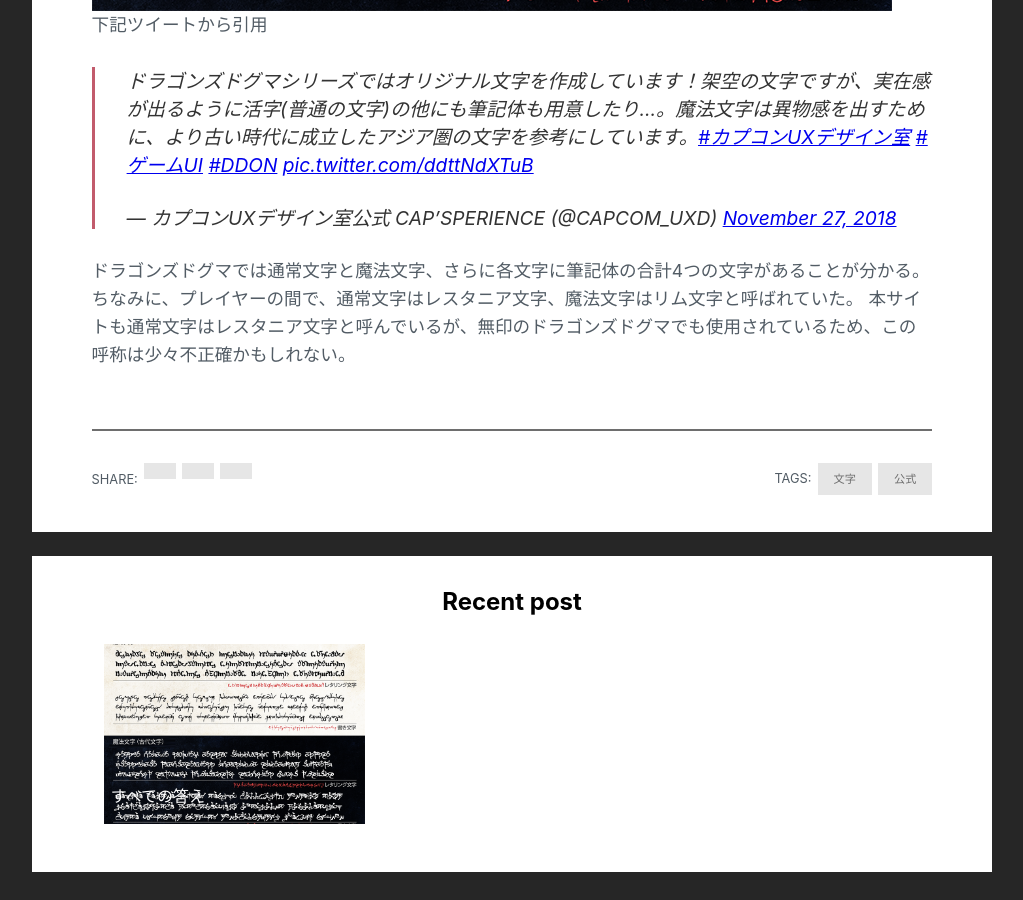
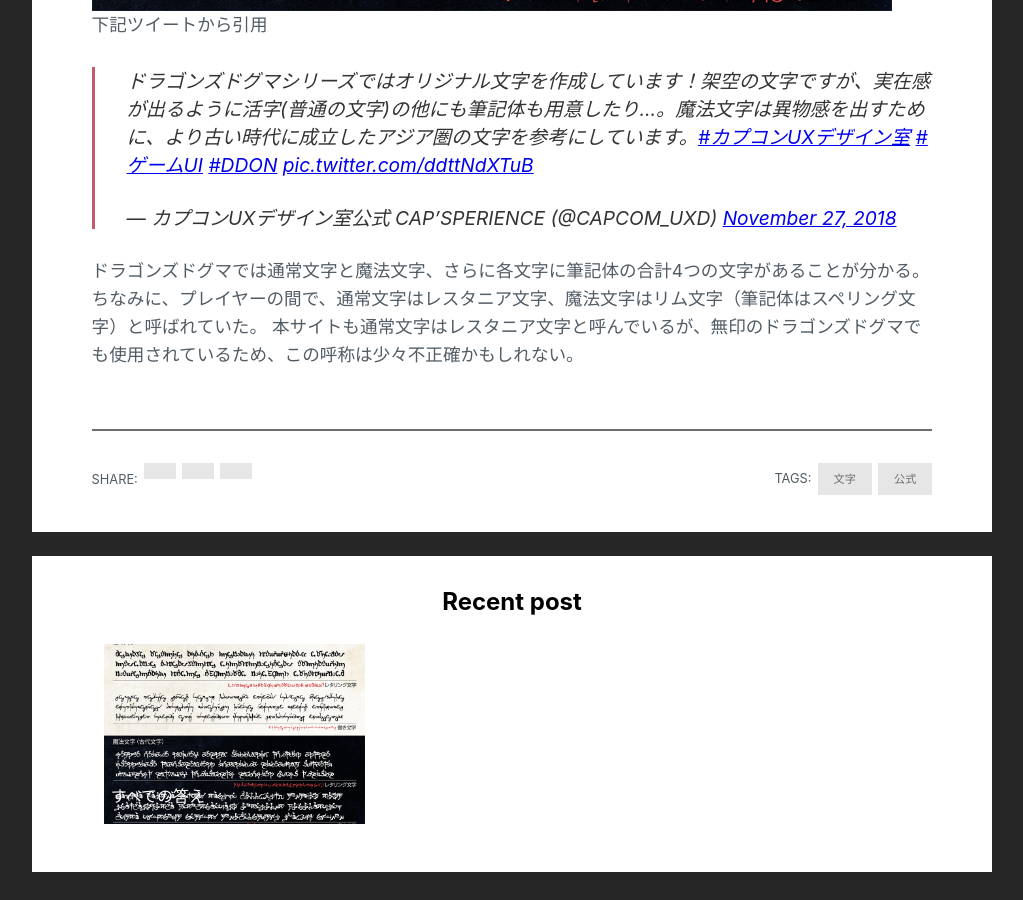
Before and after one commit to nururefu/Lestanianese, a Jekyll site: the page built from docs/_posts/2019-12-07-all-answer.md, in a window 1280 px wide and 900 px high, scrolled down 1220 px. Shown: the whole window, without its empty margins (128-1151 px from the left). Built offline with Jekyll 4.4.1, drawn with Linux system fonts in a browser that asks for light colours; comment, search, counter and statistics services are not loaded.

Commit message:
update image

```diff
--- a/docs/_posts/2019-12-07-all-answer.md
+++ b/docs/_posts/2019-12-07-all-answer.md
@@ -16,5 +16,5 @@
 <blockquote class="twitter-tweet"><p lang="ja" dir="ltr">ドラゴンズドグマシリーズではオリジナル文字を作成しています！架空の文字ですが、実在感が出るように活字(普通の文字)の他にも筆記体も用意したり…。魔法文字は異物感を出すために、より古い時代に成立したアジア圏の文字を参考にしています。<a href="https://twitter.com/hashtag/%E3%82%AB%E3%83%97%E3%82%B3%E3%83%B3UX%E3%83%87%E3%82%B6%E3%82%A4%E3%83%B3%E5%AE%A4?src=hash&amp;ref_src=twsrc%5Etfw">#カプコンUXデザイン室</a> <a href="https://twitter.com/hashtag/%E3%82%B2%E3%83%BC%E3%83%A0UI?src=hash&amp;ref_src=twsrc%5Etfw">#ゲームUI</a> <a href="https://twitter.com/hashtag/DDON?src=hash&amp;ref_src=twsrc%5Etfw">#DDON</a> <a href="https://t.co/ddttNdXTuB">pic.twitter.com/ddttNdXTuB</a></p>&mdash; カプコンUXデザイン室公式 CAP’SPERIENCE (@CAPCOM_UXD) <a href="https://twitter.com/CAPCOM_UXD/status/1067259311892516864?ref_src=twsrc%5Etfw">November 27, 2018</a></blockquote> <script async src="https://platform.twitter.com/widgets.js" charset="utf-8"></script>
 
 ドラゴンズドグマでは通常文字と魔法文字、さらに各文字に筆記体の合計4つの文字があることが分かる。
-ちなみに、プレイヤーの間で、通常文字はレスタニア文字、魔法文字はリム文字と呼ばれていた。
+ちなみに、プレイヤーの間で、通常文字はレスタニア文字、魔法文字はリム文字（筆記体はスペリング文字）と呼ばれていた。
 本サイトも通常文字はレスタニア文字と呼んでいるが、無印のドラゴンズドグマでも使用されているため、この呼称は少々不正確かもしれない。
```
Also changed, not shown: docs/assets/img/posts/Capcom-UXD-Tweet_read.png.
